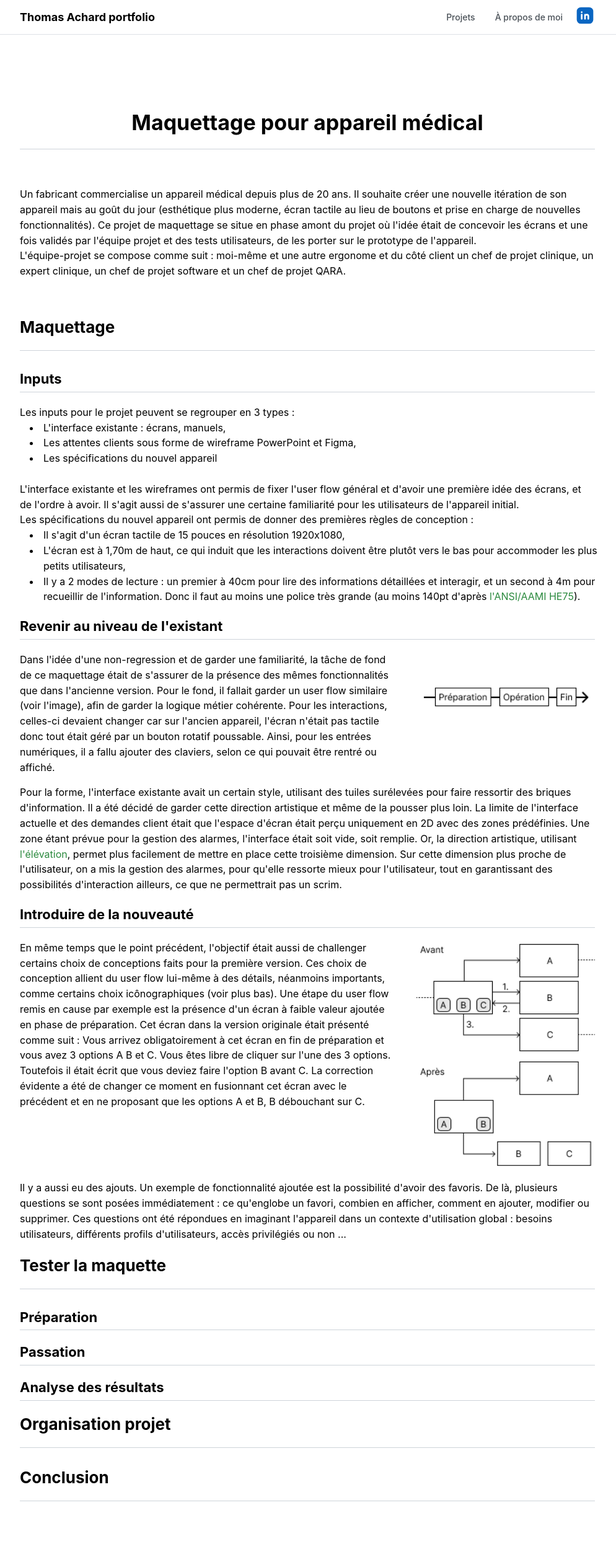
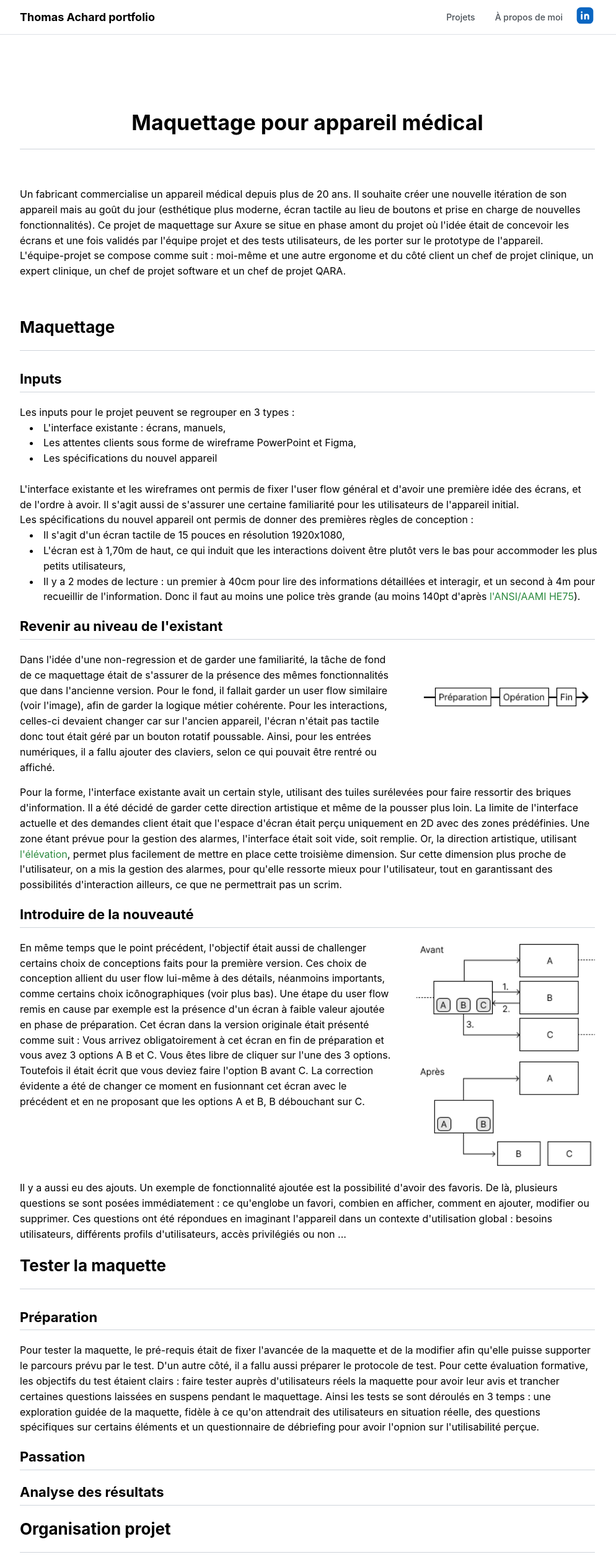
Before and after one commit to tachard/tachard.github.io, a React (Vite) app: page /project/2 in a window 1280 px wide. Shown: the top 2512 px of the page at 62% size, without its empty margins (144-1138 px from the left). Built offline with nearby package versions, Linux system fonts and the light colour scheme.

Commit message:
Project 2 writing part 3

```diff
--- a/src/pages/Projects/Project2.page.tsx
+++ b/src/pages/Projects/Project2.page.tsx
@@ -11,7 +11,7 @@ export function Project2(){
                 <Text mb={60}>
                     Un fabricant commercialise un appareil médical depuis plus de 20 ans. Il souhaite créer une nouvelle itération de son
                     appareil mais au goût du jour (esthétique plus moderne, écran tactile au lieu de boutons et prise en charge de nouvelles
-                    fonctionnalités). Ce projet de maquettage se situe en phase amont du projet où l'idée était de concevoir les écrans
+                    fonctionnalités). Ce projet de maquettage sur Axure se situe en phase amont du projet où l'idée était de concevoir les écrans
                     et une fois validés par l'équipe projet et des tests utilisateurs, de les porter sur le prototype de l'appareil.<br/>
                     L'équipe-projet se compose comme suit : moi-même et une autre ergonome et du côté client un chef de projet clinique,
                     un expert clinique, un chef de projet software et un chef de projet QARA.
@@ -87,6 +87,15 @@ export function Project2(){
             </Group>
             <BetterTitle align="flex-start" mb={30} order={3} size="h2">Tester la maquette</BetterTitle>
             <BetterTitle align="flex-start" mb={20} pb={5} order={4} size="h3">Préparation</BetterTitle>
+            <Group mb={20}>
+                <Text>
+                    Pour tester la maquette, le pré-requis était de fixer l'avancée de la maquette et de la modifier afin qu'elle puisse supporter le parcours prévu par le test.
+                    D'un autre côté, il a fallu aussi préparer le protocole de test. Pour cette évaluation formative, les objectifs du test étaient clairs :
+                    faire tester auprès d'utilisateurs réels la maquette pour avoir leur avis et trancher certaines questions laissées en suspens pendant le maquettage.
+                    Ainsi les tests se sont déroulés en 3 temps : une exploration guidée de la maquette, fidèle à ce qu'on attendrait des utilisateurs en situation réelle,
+                    des questions spécifiques sur certains éléments et un questionnaire de débriefing pour avoir l'opnion sur l'utilisabilité perçue.
+                </Text>
+            </Group>
             <BetterTitle align="flex-start" mb={20} pb={5} order={4} size="h3">Passation</BetterTitle>
             <BetterTitle align="flex-start" mb={20} pb={5} order={4} size="h3">Analyse des résultats</BetterTitle>
             <BetterTitle align="flex-start" mb={30} order={3} size="h2">Organisation projet</BetterTitle>
```
